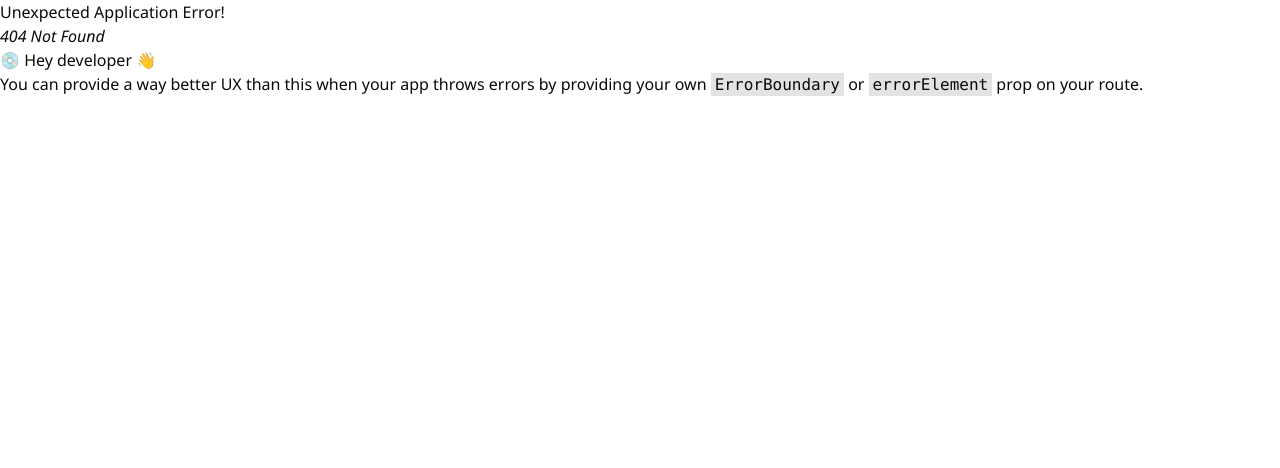
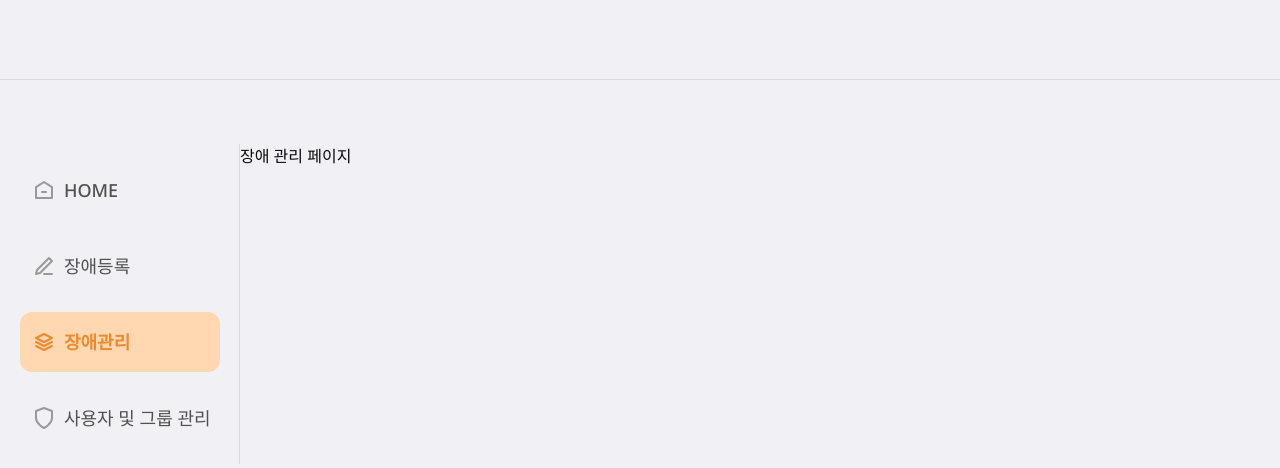
Before and after one commit to swyp-2-team/frontier, a React (Vite) app: page /incident-mnt in a window 1280 px wide. Before the commit this address had no page. Shown: the top 468 px of the page. Built offline with nearby package versions, Linux system fonts and the light colour scheme; a web font is replaced by a local one.

Commit message:
feat: 라우트 설정

```diff
--- /dev/null
+++ b/src/pages/IncidentPage/IncidentMntPage.tsx
@@ -0,0 +1,3 @@
+export default function IncidentMntPage() {
+  return <div>장애 관리 페이지</div>;
+}
--- /dev/null
+++ b/src/pages/IncidentPage/IncidentRegisterPage.tsx
@@ -0,0 +1,3 @@
+export default function IncidentRegisterPage() {
+  return <div>장애 등록 페이지</div>;
+}
--- /dev/null
+++ b/src/pages/MntPage/MntPage.tsx
@@ -0,0 +1,3 @@
+export default function MntPage() {
+  return <div>관리 페이지</div>;
+}
--- a/src/router/routes.tsx
+++ b/src/router/routes.tsx
@@ -1,5 +1,8 @@
 import HomePage from "@/pages/HomePage/HomePage";
+import IncidentMntPage from "@/pages/IncidentPage/IncidentMntPage";
+import IncidentRegisterPage from "@/pages/IncidentPage/IncidentRegisterPage";
 import LoginPage from "@/pages/LoginPage/LoginPage";
+import MntPage from "@/pages/MntPage/MntPage";
 import Layout from "@/shared/components/Layouts/Layout";
 import { createBrowserRouter } from "react-router-dom";
 
@@ -7,7 +10,15 @@ const router = createBrowserRouter([
   {
     path: "/",
     element: <Layout />,
-    children: [{ index: true, element: <HomePage /> }],
+    children: [
+      { index: true, element: <HomePage /> },
+      { path: "incident-register", element: <IncidentRegisterPage /> },
+      { path: "/incident-mnt", element: <IncidentMntPage /> },
+      {
+        path: "/users",
+        element: <MntPage />,
+      },
+    ],
   },
   {
     path: "/users/login",
--- a/src/shared/components/ui/Sidebar.tsx
+++ b/src/shared/components/ui/Sidebar.tsx
@@ -21,8 +21,8 @@ export default function Sidebar() {
         <SidebarItem
           icon={<PencilIcon className="size-6" />}
           label="장애등록"
-          active={currentPath === "incident-register"}
-          href="incident-register"
+          active={currentPath === "/incident-register"}
+          href="/incident-register"
         />
         <SidebarItem
           icon={<DataIcon className="size-6" />}
--- a/src/shared/components/ui/SidebarItem.tsx
+++ b/src/shared/components/ui/SidebarItem.tsx
@@ -20,14 +20,22 @@ export default function SidebarItem({
       asChild
       variant={"sidebar"}
       className={cn(
-        "w-[200px] h-[60px] rounded-[12px] body-18 text-gray-700 px-3 justify-normal",
+        "w-[200px] h-[60px] rounded-[12px] body-18 text-gray-700 px-3 justify-normal group",
         active
           ? "body-18_SB bg-secondary text-primary shadow-inner-custom"
           : "hover:text-primary"
       )}
     >
       <Link to={href} className="flex gap-2">
-        {icon}
+        <div
+          className={cn(
+            active
+              ? ""
+              : "text-gray-500 group-hover:text-primary transition-all"
+          )}
+        >
+          {icon}
+        </div>
         {label}
       </Link>
     </Button>
```
